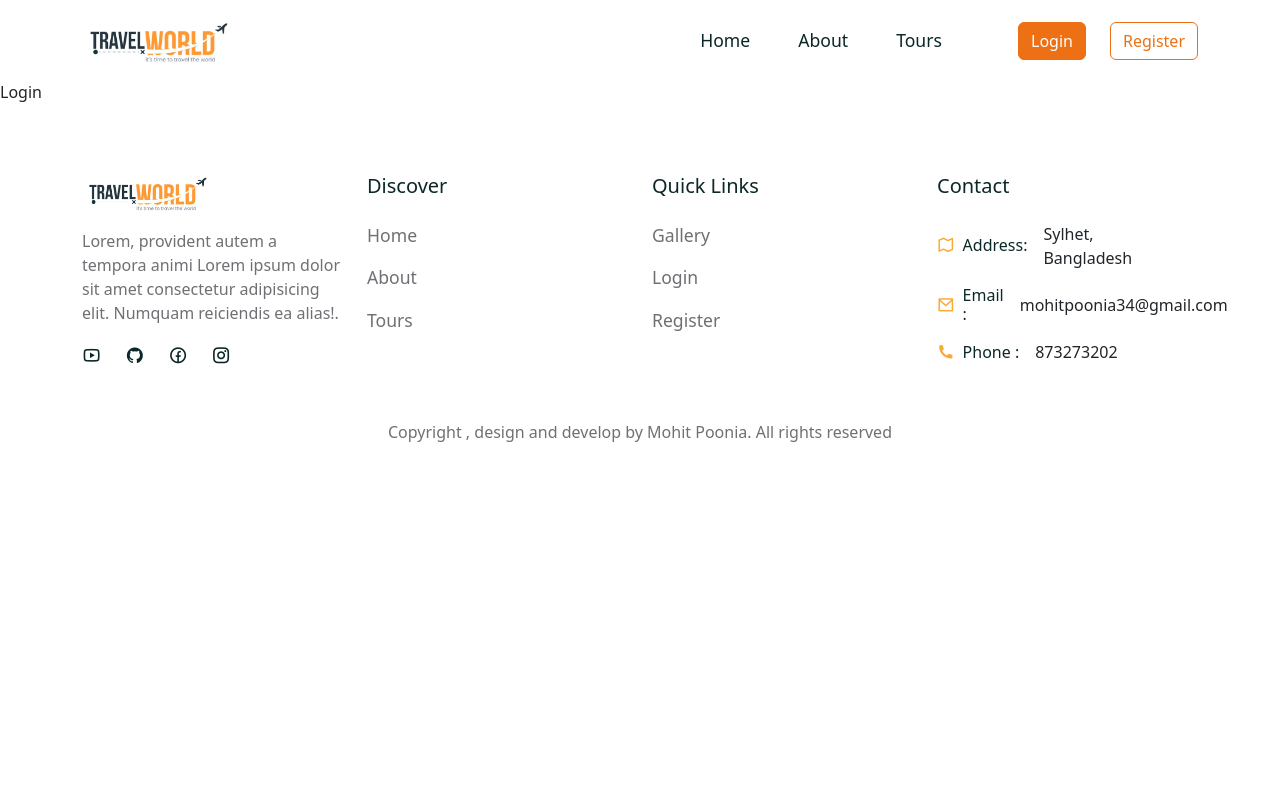
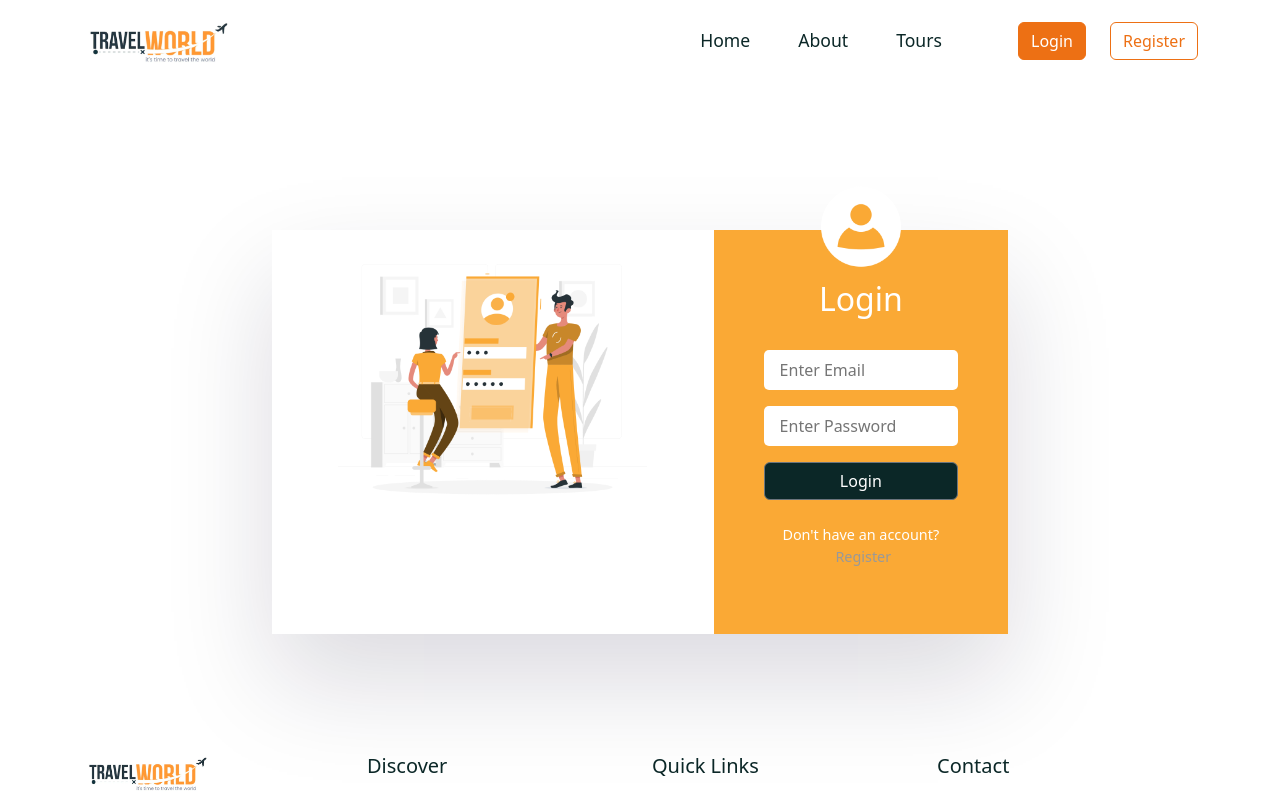
Before and after one commit to ainooptihom/Travels-tour-website, a React (Create React App) app in the folder frontend/: page /login in a window 1280 px wide. Shown: the top 800 px of the page. Built offline with nearby package versions, Linux system fonts and the light colour scheme; a web font is replaced by a local one.

Commit message:
added login and register page

```diff
--- a/frontend/src/pages/Login.jsx
+++ b/frontend/src/pages/Login.jsx
@@ -1,9 +1,77 @@
-import React from 'react'
+import React from "react";
+
+import "../styles/login.css";
+import { Container, Row, Col, Form, FormGroup, Button } from "reactstrap";
+import { Link } from "react-router-dom";
+
+import LoginImg from "../assets/images/login.png";
+import userIcon from "../assets/images/user.png";
+import { useState } from "react";
 
 const Login = () => {
+  const [credentials, setCredentials] = useState({
+    email: undefined,
+    password: undefined,
+  });
+
+  const handleChange = (e) => {
+    setCredentials((prev) => ({ ...prev, [e.target.id]: e.target.value }));
+  };
+
+  const handleClick = (e) => {
+    e.preventDefault();
+    console.log(credentials);
+  };
   return (
-    <div>Login</div>
-  )
-}
+    <section>
+      <Container>
+        <Row>
+          <Col lg="8" className="m-auto">
+            <div className="login_container d-flex justify-content-between">
+              <div className="login_img">
+                <img src={LoginImg} alt="" />
+              </div>
 
-export default Login
+              <div className="login_form">
+                <div className="user">
+                  <img src={userIcon} alt="" />
+                </div>
+                <h2>Login</h2>
+
+                <Form onSubmit={handleClick}>
+                  <FormGroup>
+                    <input
+                      type="email"
+                      placeholder="Enter Email"
+                      required
+                      id="email"
+                      onChange={handleChange}
+                    />
+                  </FormGroup>
+                  <FormGroup>
+                    <input
+                      type="password"
+                      placeholder="Enter Password"
+                      required
+                      id="password"
+                      onChange={handleChange}
+                    />
+                  </FormGroup>
+
+                  <Button className="auth_btn" type="submit">
+                    Login
+                  </Button>
+                </Form>
+                <p>
+                  Don't have an account? <Link to="/register">Register</Link>
+                </p>
+              </div>
+            </div>
+          </Col>
+        </Row>
+      </Container>
+    </section>
+  );
+};
+
+export default Login;
--- a/frontend/src/pages/Register.jsx
+++ b/frontend/src/pages/Register.jsx
@@ -1,9 +1,67 @@
-import React from 'react'
+import React from 'react';
+
+import '../styles/login.css';
+import { Container, Row, Col, Form, FormGroup, Button } from 'reactstrap';
+import { Link } from 'react-router-dom';
+
+import registerImg from '../assets/images/register.png';
+import userIcon from '../assets/images/user.png';
+import { useState } from 'react';
+
 
 const Register = () => {
+  const [ credentials, setCredentials ] = useState({
+    userName: undefined,
+    email: undefined,
+    password: undefined
+  })
+
+  const handleChange = (e) => {
+    setCredentials(prev => ({ ...prev, [e.target.id]: e.target.value }));
+  }
+
+  const handleClick = (e) => {
+    e.preventDefault();
+    console.log(credentials);
+  }
   return (
-    <div>Register</div>
+    <section>
+      <Container>
+        <Row>
+          <Col lg='8' className='m-auto'>
+            <div className='login_container d-flex justify-content-between'>
+              <div className='login_img'>
+                <img src={registerImg} alt='' />
+              </div>
+
+              <div className='login_form'>
+                <div className='user'>
+                  <img src={userIcon} alt='' />
+                </div>
+                <h2>Register</h2>
+
+                <Form onSubmit={handleClick}>
+                  <FormGroup>
+                    <input type='text' placeholder='Enter UserName' required id='userName'  onChange={handleChange} />
+                  </FormGroup>
+                  <FormGroup>
+                    <input type='email' placeholder='Enter Email' required id='email' onChange={handleChange} />
+                  </FormGroup>
+                  <FormGroup>
+                    <input type='password' placeholder='Enter Password' required id='password' onChange={handleChange} />
+                  </FormGroup>
+
+                  <Button className='auth_btn' type='submit'>Register</Button>
+                </Form>
+                <p>Already have an account? <Link to='/login'>Login</Link></p>
+              </div>
+            </div>
+          </Col>
+        </Row>
+      </Container>
+    </section>
   )
 }
 
+
 export default Register
--- a/frontend/src/pages/ThankYou.jsx
+++ b/frontend/src/pages/ThankYou.jsx
@@ -15,8 +15,8 @@
                     <h1 className='mb-3 fw-semibold'>Thank You</h1>
                     <h3 className='mb-4'> Your tour is Booked.</h3>
 
-                    <Button>
-                        <Link to='/home'>
+                    <Button style={{backgroundColor: 'var(--secondary-color)', borderColor: 'var(--secondary-color)'}}>
+                        <Link to='/home' style={{color: 'white', textDecoration: 'none'}}>
                             Back To Home
                         </Link>
                     </Button>
--- /dev/null
+++ b/frontend/src/styles/login.css
@@ -0,0 +1,76 @@
+.login_img{
+    width: 60%;
+    text-align: center;
+}
+
+.login_img img{
+    width: 70%;
+    object-fit: contain;
+}
+
+.login_form{
+    padding: 50px;
+    background: var(--secondary-color);
+    position: relative;
+}
+
+.login_container{
+    box-shadow: rgba(17, 12, 46, .15) 0px 48px 100px 0px;
+    margin-top: 100px;
+}
+
+.login_form .user{
+    width: 80px;
+    height: 80px;
+    position: absolute;
+    top: -9%;
+    left: 50%;
+    transform: translate(-50%, -9%);
+}
+
+.login_form .user img{
+    width: 100%;
+}
+
+.login_form h2{
+    color: white;
+    text-align: center;
+    margin-bottom: 2rem;
+}
+
+.login_form{
+    width: 40%;
+}
+
+.login_form input{
+    width: 100%;
+    padding: .5rem 1rem;
+    border-radius: 5px;
+    border: none;
+    font-size: 1rem;
+    color: var(--heading-color);
+}
+
+.login_form input:focus{
+    outline: none;
+}
+
+.auth_btn{
+    background: var(--heading-color) !important;
+    width: 100%;
+    color: white !important;
+}
+
+.login_form p{
+    font-size: .9rem;
+    color: white;
+    margin-top: 1.5rem;
+    text-align: center;
+}
+
+.login_form p a{
+    color: #999;
+    text-decoration: none;
+    margin-left: 5px;
+    font-weight: 500;
+}
```
